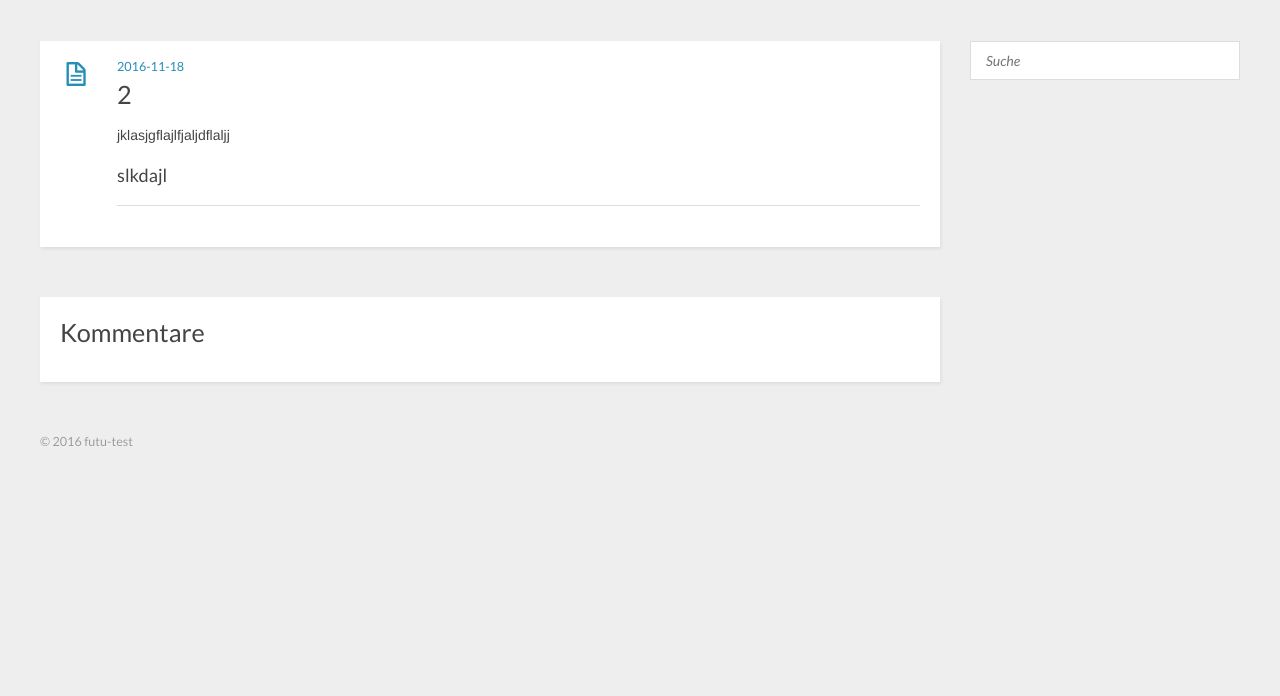
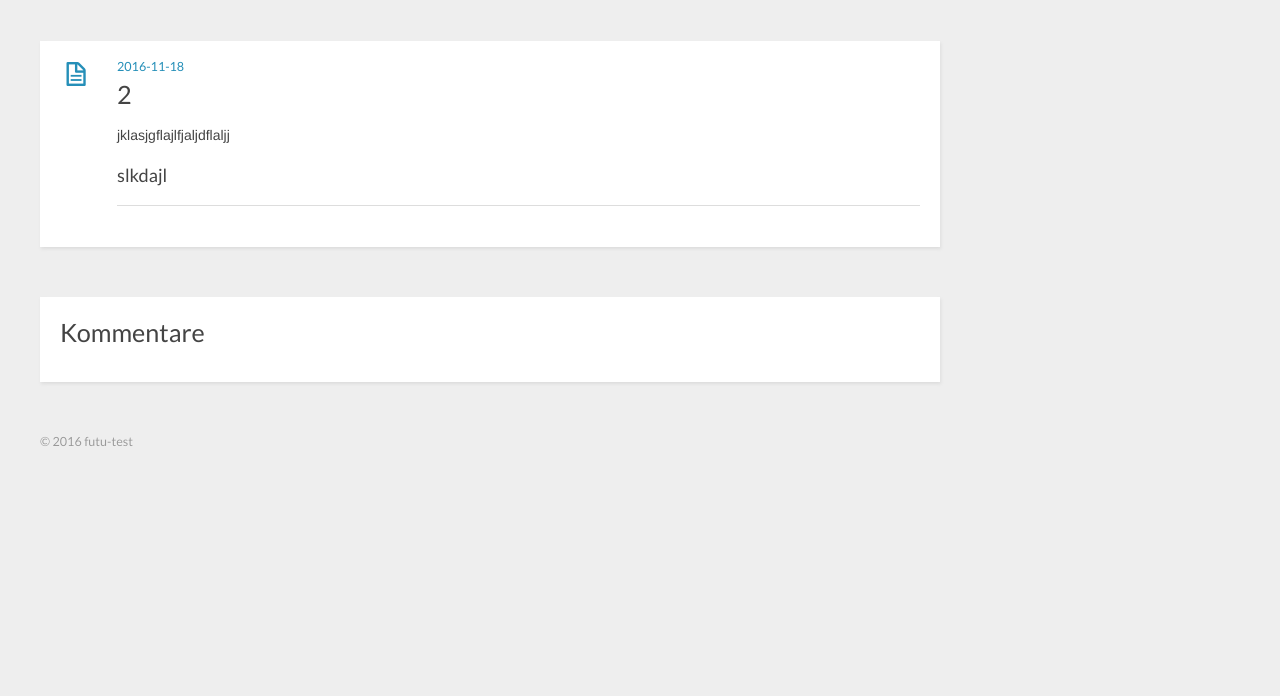
Before and after one commit to fututest/fututest.github.io, a plain HTML site: page 2016/11/18/2/index.html in a window 1280 px wide. Shown: the part 104-800 px from the top of the page. Drawn offline with nearby package versions, Linux system fonts and the light colour scheme.

Commit message:
Site updated: 2016-11-21 15:32:37

```diff
--- a/2016/11/18/2/index.html
+++ b/2016/11/18/2/index.html
@@ -117,13 +117,6 @@ slkdajl">
 
 </div></div>
     <aside id="sidebar" class="alignright">
-  <div class="search">
-  <form action="//google.com/search" method="get" accept-charset="utf-8">
-    <input type="search" name="q" results="0" placeholder="Suche">
-    <input type="hidden" name="q" value="site:fututest.github.io">
-  </form>
-</div>
-
 
 
 
```
Also changed, not shown: 2016/11/18/hello-world/index.html (+0 -7 lines), 2016/11/21/3/index.html (+0 -7 lines), 2016/11/21/5/index.html (+0 -7 lines), 2016/11/21/6/index.html (+0 -7 lines), archives/2016/11/index.html (+0 -7 lines), archives/2016/index.html (+0 -7 lines), archives/index.html (+0 -7 lines), index.html (+0 -7 lines).
